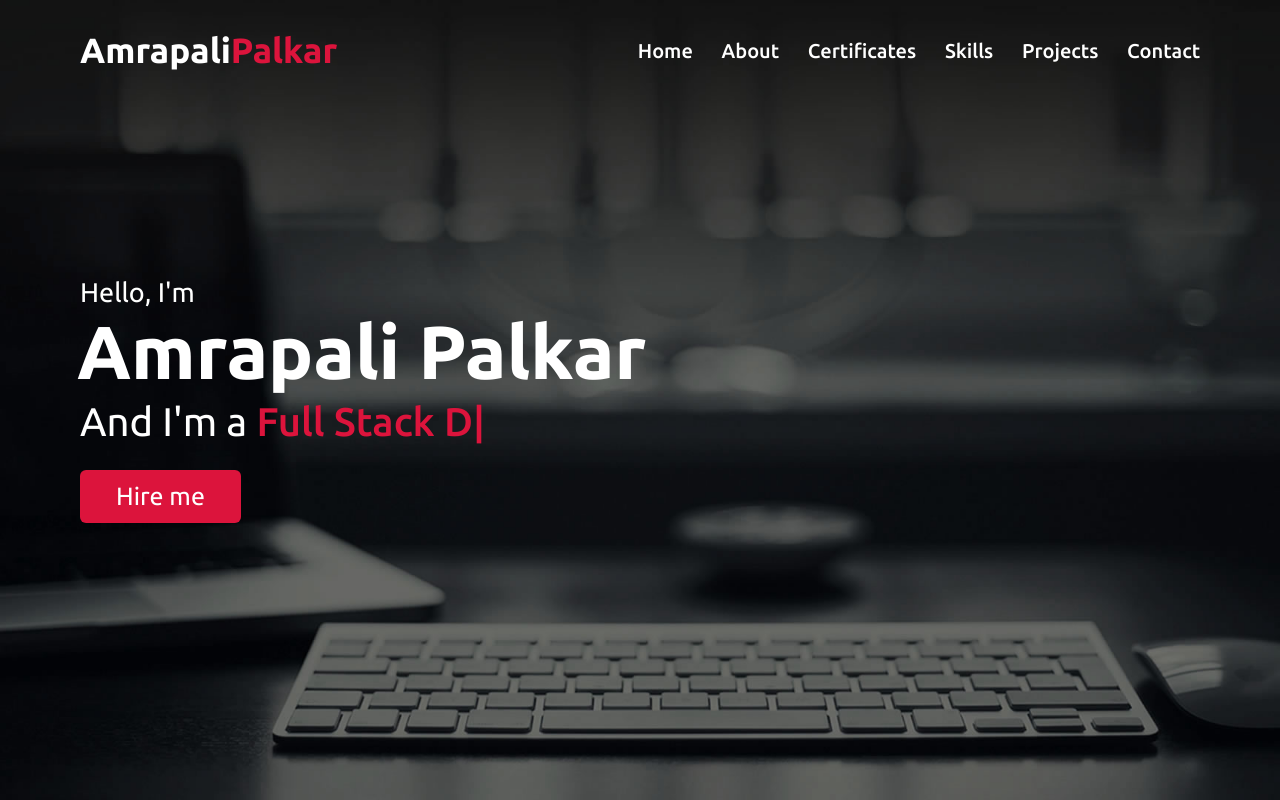
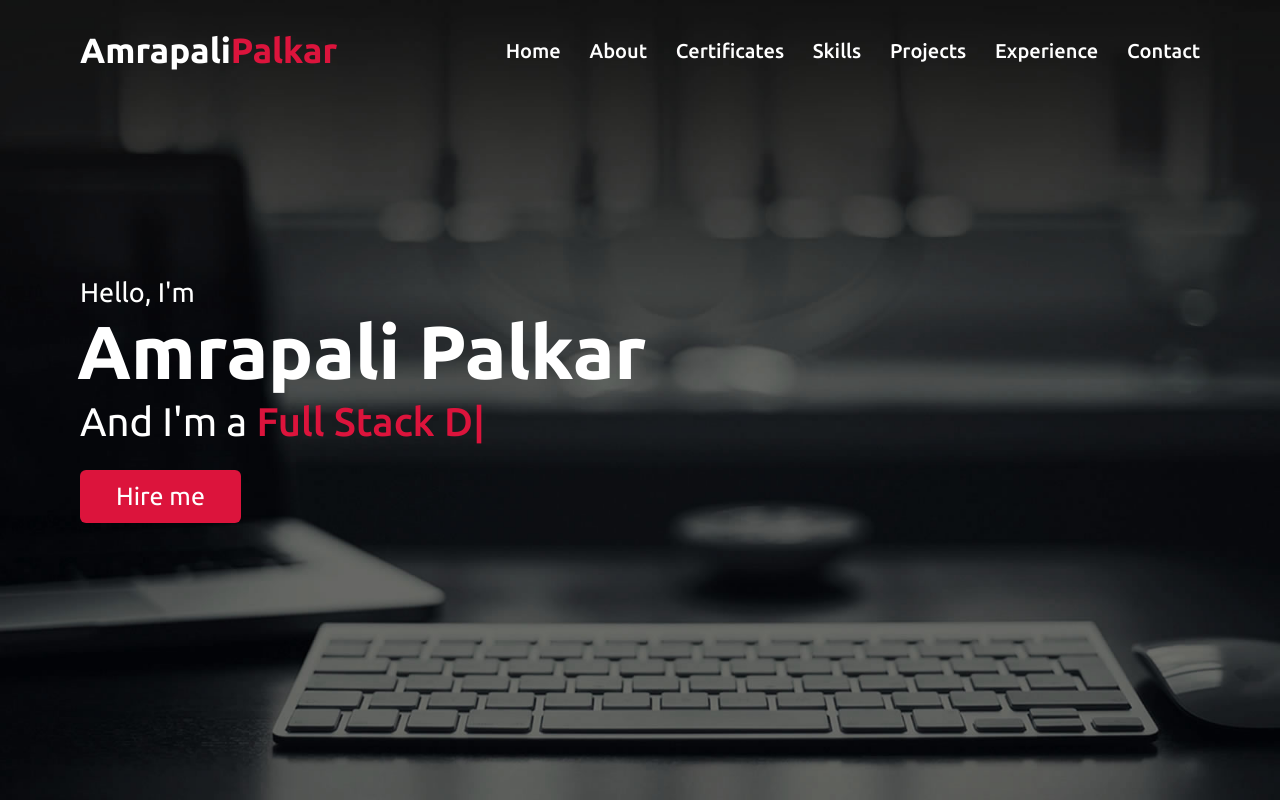
Before and after one commit to Amrapalipalkar/My_Portfolio, a plain HTML site: page index.html in a window 1280 px wide. Shown: the top 800 px of the page. Drawn offline with nearby package versions, Linux system fonts and the light colour scheme.

Commit message:
initial commit

```diff
--- a/index.html
+++ b/index.html
@@ -33,6 +33,7 @@
                 <li><a href="#achievements" class="menu-btn">Certificates</a></li>
                 <li><a href="#skills" class="menu-btn">Skills</a></li>
                 <li><a href="#work" class="menu-btn">Projects</a></li>
+                <li><a href="#experience" class="menu-btn">Experience</a></li>
                 <li><a href="#contact" class="menu-btn">Contact</a></li>
             </ul>
             <div class="menu-btn">
```
